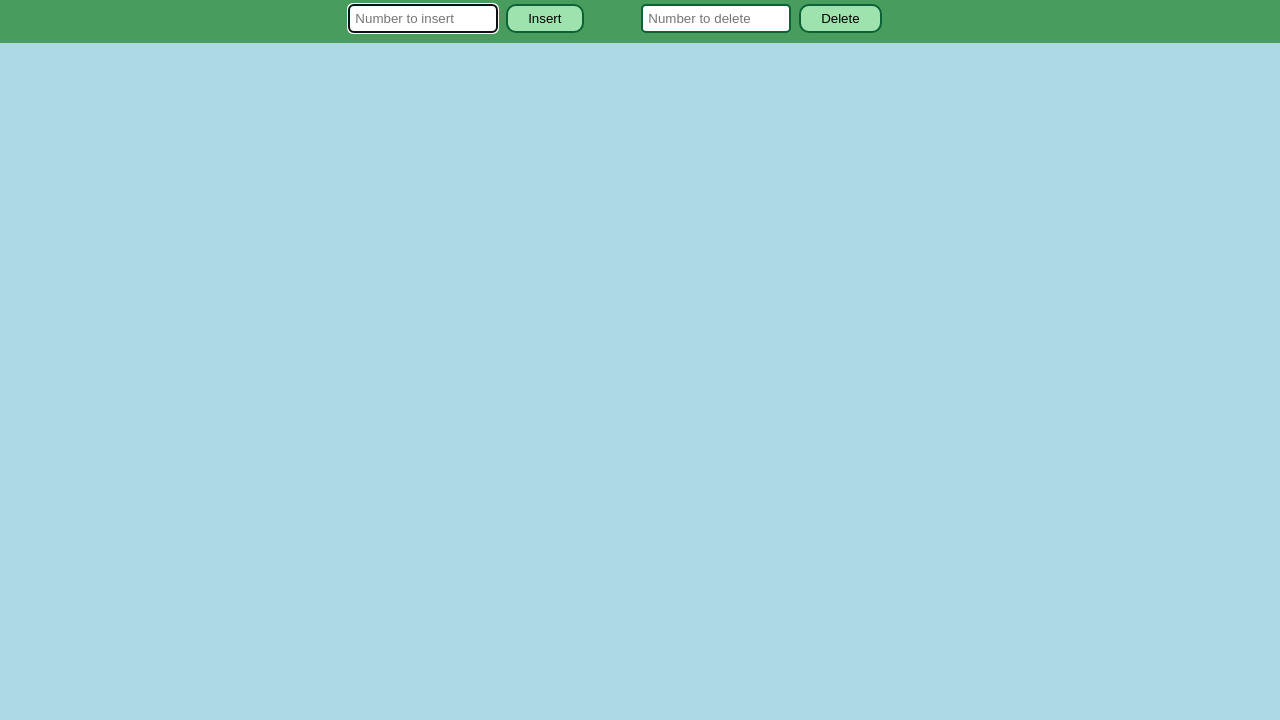
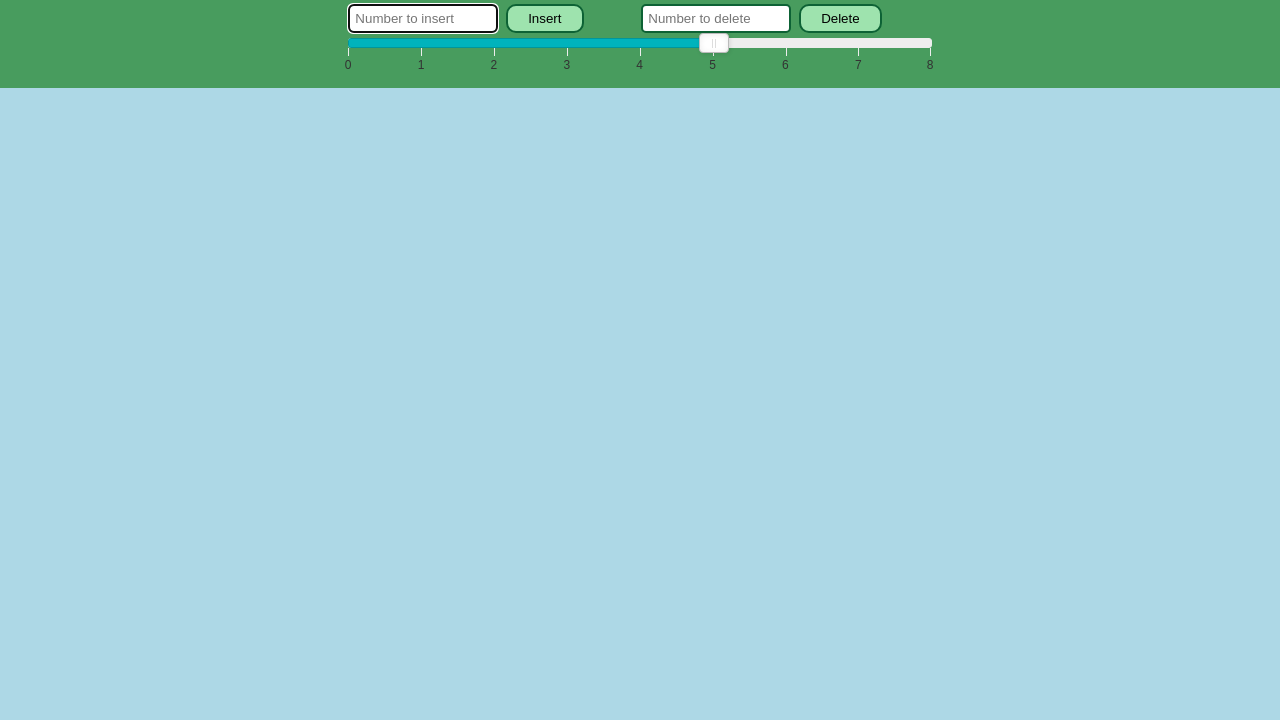
Before and after one commit to SauravKumarMahato/AVL_TREE_VISUALIZATION, a plain HTML site: page index.html in a window 1280 px wide. Shown: the part 80-800 px from the top of the page. Drawn offline with nearby package versions, Linux system fonts and the light colour scheme.

Commit message:
corrected all js links and css links in index.html

```diff
--- a/index.html
+++ b/index.html
@@ -3,7 +3,10 @@
     <title>AVL TREE VISUALIZER</title>
     <script src="https://d3js.org/d3.v3.min.js"></script>
     <!-- CSS IS LINKED HERE -->
-    <link rel="stylesheet" type="" href="./style.css" />
+    <link rel="stylesheet" type="" href="css/style.css" />
+
+    <link rel="stylesheet" href="css/rSlider.min.css" />
+    <link rel="stylesheet" href="css/rSlider.css" />
   </head>
 
   <body>
@@ -30,6 +33,7 @@
             size="14"
           />
           <input type="submit" value="Delete" id="buttonClick" />
+          <input type="text" id="slider2" class="slider" />
         </form>
       </div>
     </div>
@@ -41,5 +45,8 @@
 
     <!-- SCRIPT WILL BE INJECTED HERE -->
     <script src="./script.js"></script>
+
+    <script src="js/rSlider.min.js"></script>
+    <script src="js/rSlider.js"></script>
   </body>
 </html>
```
